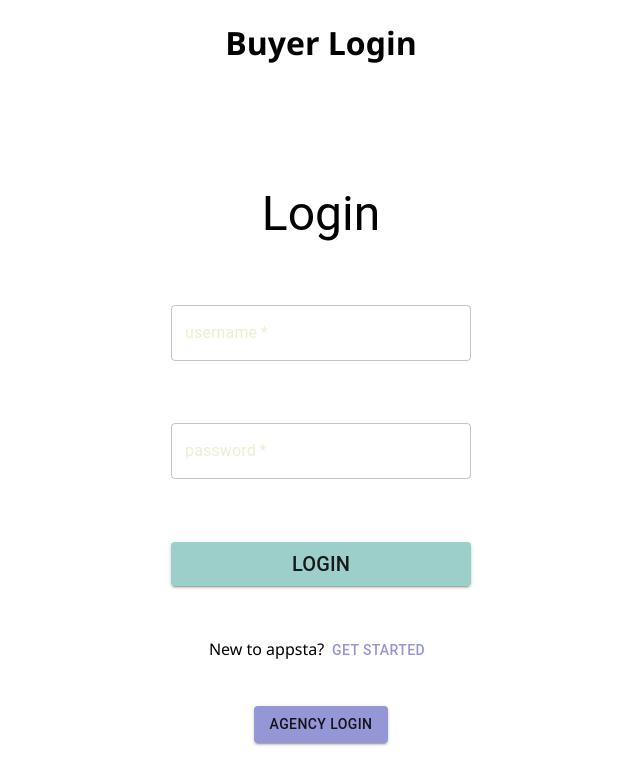
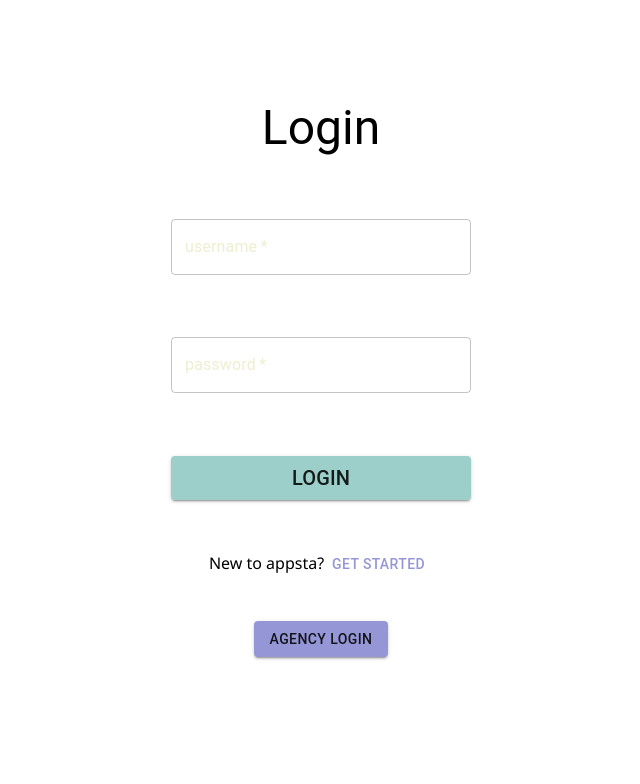
Before and after one commit to rhvdbergh/appsta, a React (Create React App) app: page /BuyerReview#/LandingPage in a window 1280 px wide. Shown: the top 784 px of the page, without its empty margins (319-959 px from the left). Built offline with nearby package versions, Linux system fonts and the light colour scheme; no server answers.

Commit message:
Removed unnecessary login headers

```diff
--- a/src/components/AgencyLoginPage/AgencyLoginPage.jsx
+++ b/src/components/AgencyLoginPage/AgencyLoginPage.jsx
@@ -15,7 +15,6 @@ function AgencyLoginPage() {
   return (
     <div className="container">
       <center>
-        <h1>Agency Login Page </h1>
 
           <LoginForm />
 
--- a/src/components/LandingPage/LandingPage.jsx
+++ b/src/components/LandingPage/LandingPage.jsx
@@ -16,7 +16,6 @@ function LandingPage() {
   return (
     <div>
       <center>
-        <h1>Buyer Login</h1>
 
           <LoginForm />
 
```
